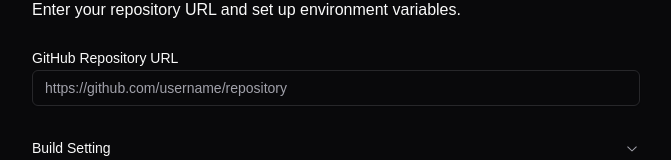
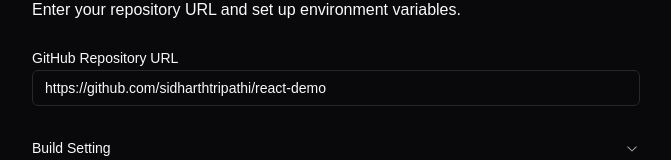
Before and after one commit to sidharthtripathi/ShipIt, a Next.js app in the folder apps/webserver/: page / in a window 1280 px wide. Shown: the part 141-301 px from the top of the page, without its empty margins (304-975 px from the left). Built offline with nearby package versions, Linux system fonts and the light colour scheme.

Commit message:
added default react repo

```diff
--- a/apps/webserver/components/ui/Form.tsx
+++ b/apps/webserver/components/ui/Form.tsx
@@ -26,6 +26,7 @@
     reset,
   } = useForm<FormType>({
     defaultValues : {
+      url :"https://github.com/sidharthtripathi/react-demo",
       buildCmd : "npm run build",
       installCmd : "npm install",
       outputDir : "dist"
```
